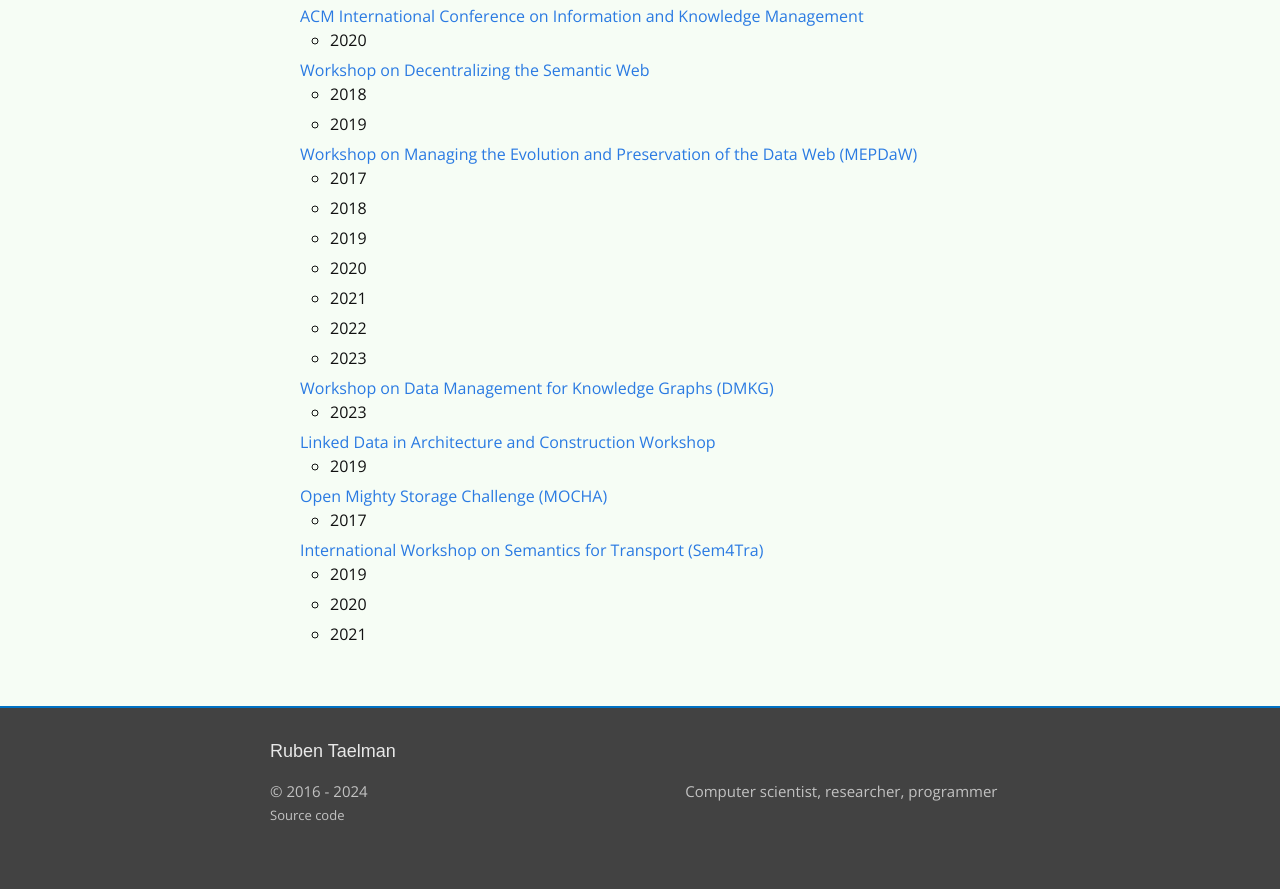
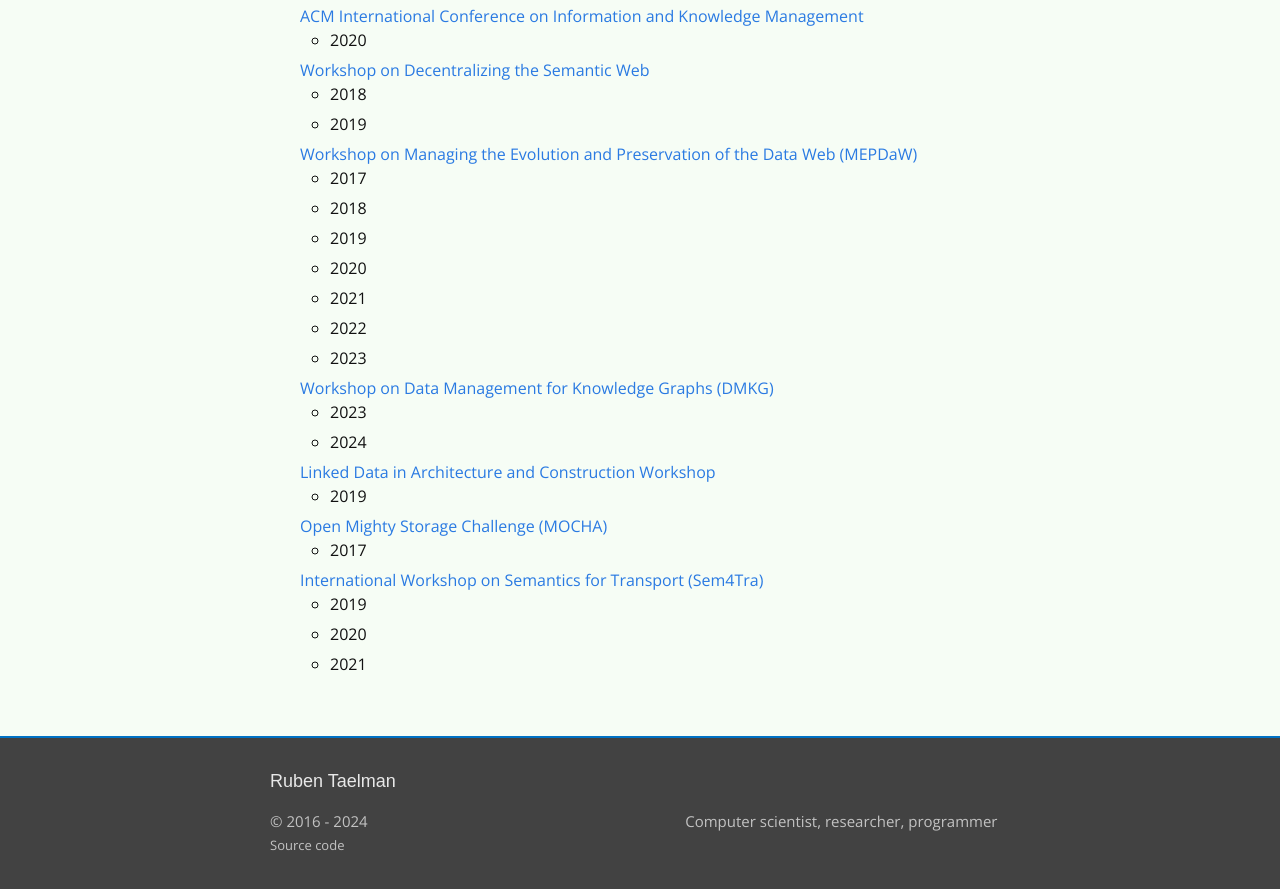
Before and after one commit to rubensworks/rubensworks.net, a Jekyll site: the page built from cv.md, in a window 1280 px wide and 900 px high, scrolled down 6980 px. Shown: the top 889 px of the window. Built offline with Jekyll 4.4.1, drawn with Linux system fonts in a browser that asks for light colours; some web fonts are replaced.

Commit message:
Add DMKG 2024 to CV

```diff
--- a/cv.md
+++ b/cv.md
@@ -468,6 +468,7 @@
     * 2023
 * [Workshop on Data Management for Knowledge Graphs (DMKG)](https://dmkg-workshop.github.io/)
     * 2023
+    * 2024
 * [Linked Data in Architecture and Construction Workshop](http://www.linkedbuildingdata.net/ldac2019/index.html)
     * 2019
 * [Open Mighty Storage Challenge (MOCHA)](https://project-hobbit.eu/open-challenges/mocha-open-challenge/)
```
